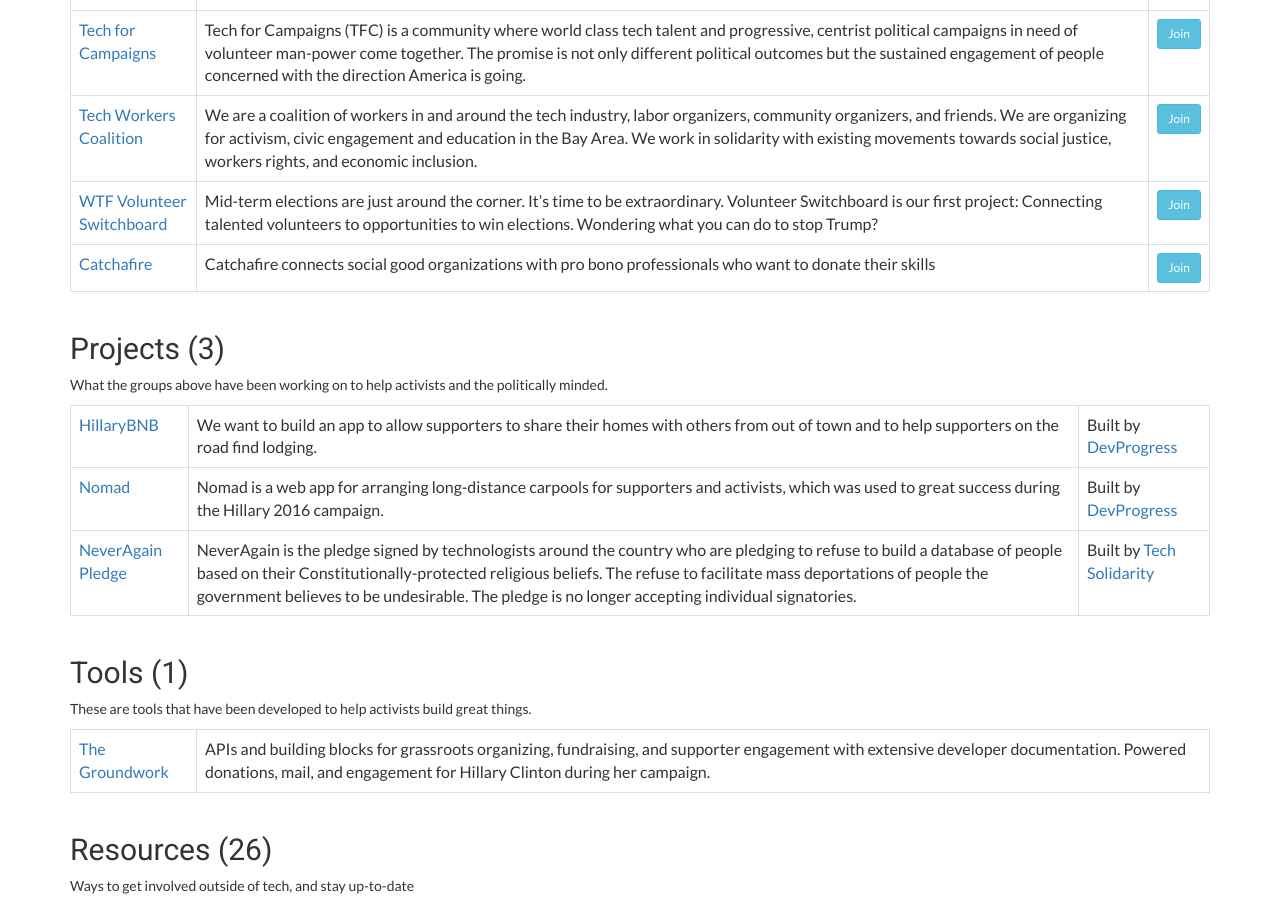
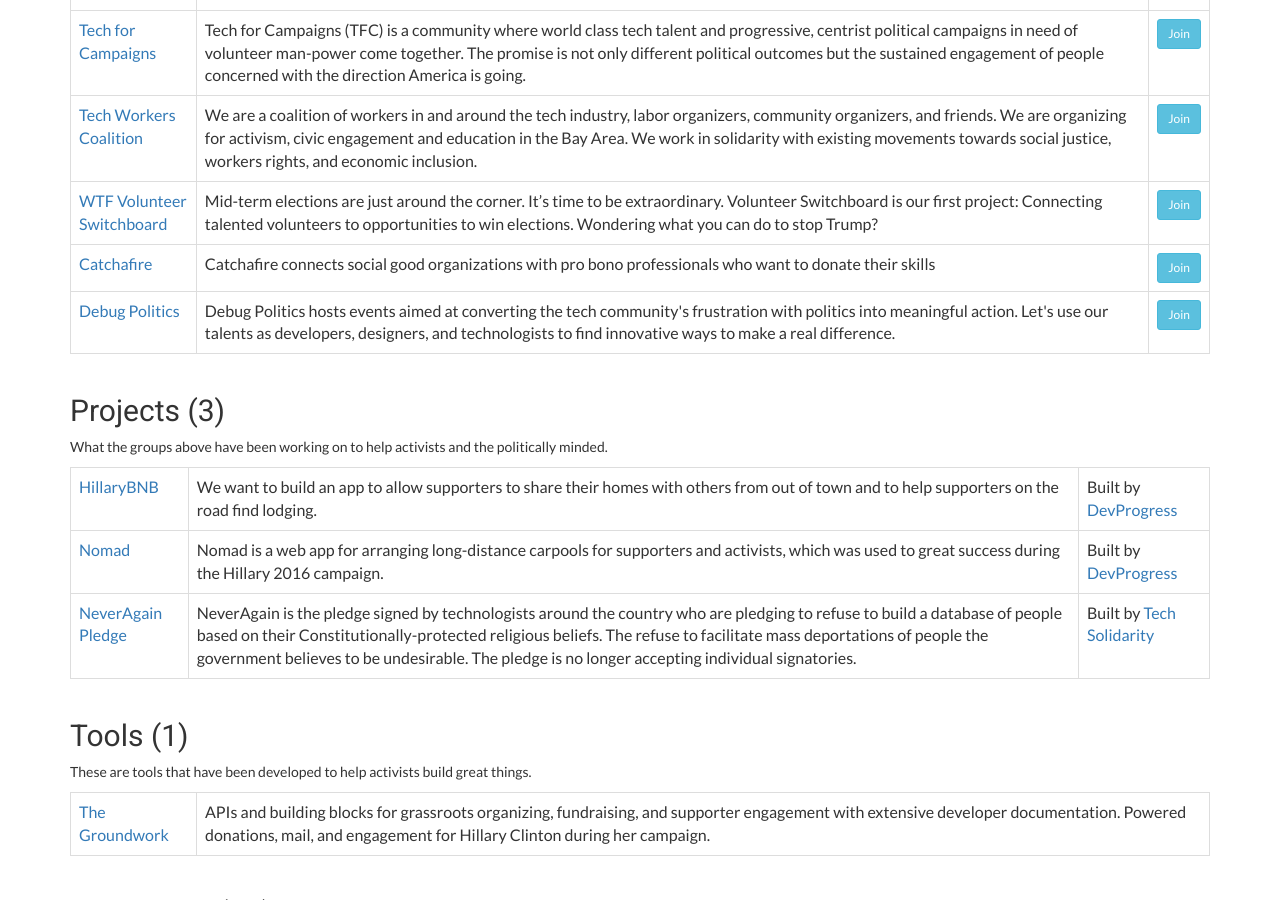
Before and after one commit to phildini/technicalmajority, a Jekyll site: the page built from docs/index.md, in a window 1280 px wide and 900 px high, scrolled down 1831 px. Built offline with Jekyll 4.4.1, drawn with Linux system fonts in a browser that asks for light colours; nearby versions of some CDN libraries; some of the changed text lies outside the part shown.

Commit message:
Add debug politics to orgs

```diff
--- a/docs/_data/orgs.yaml
+++ b/docs/_data/orgs.yaml
@@ -133,3 +133,10 @@
   description: >
     Catchafire connects social good organizations with pro bono professionals who want to donate their skills
   join_url: https://www.catchafire.org/volunteer/
+
+- id: debugpolitics
+  name: Debug Politics
+  url: https://www.debugpolitics.com/
+  description: >
+    Debug Politics hosts events aimed at converting the tech community's frustration with politics into meaningful action. Let's use our talents as developers, designers, and technologists to find innovative ways to make a real difference.
+  join_url: https://www.debugpolitics.com/signup.html
```
